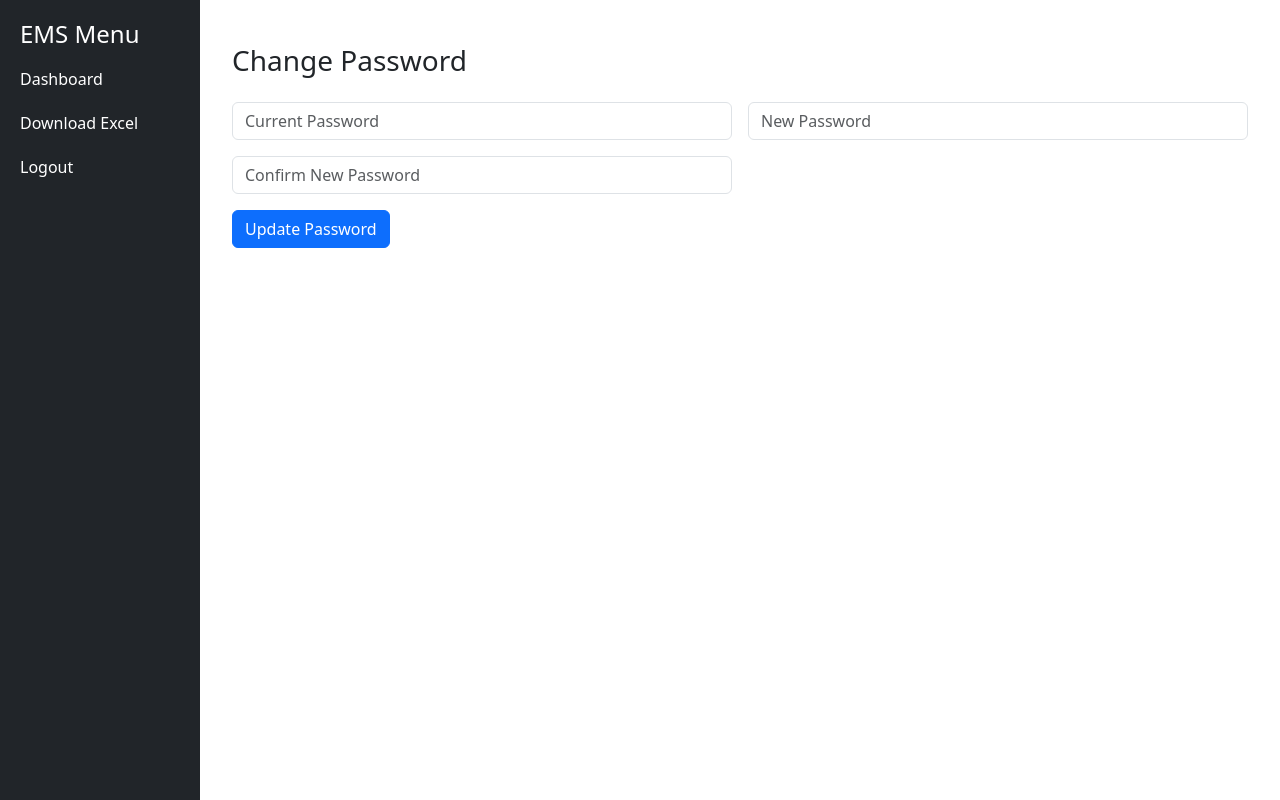
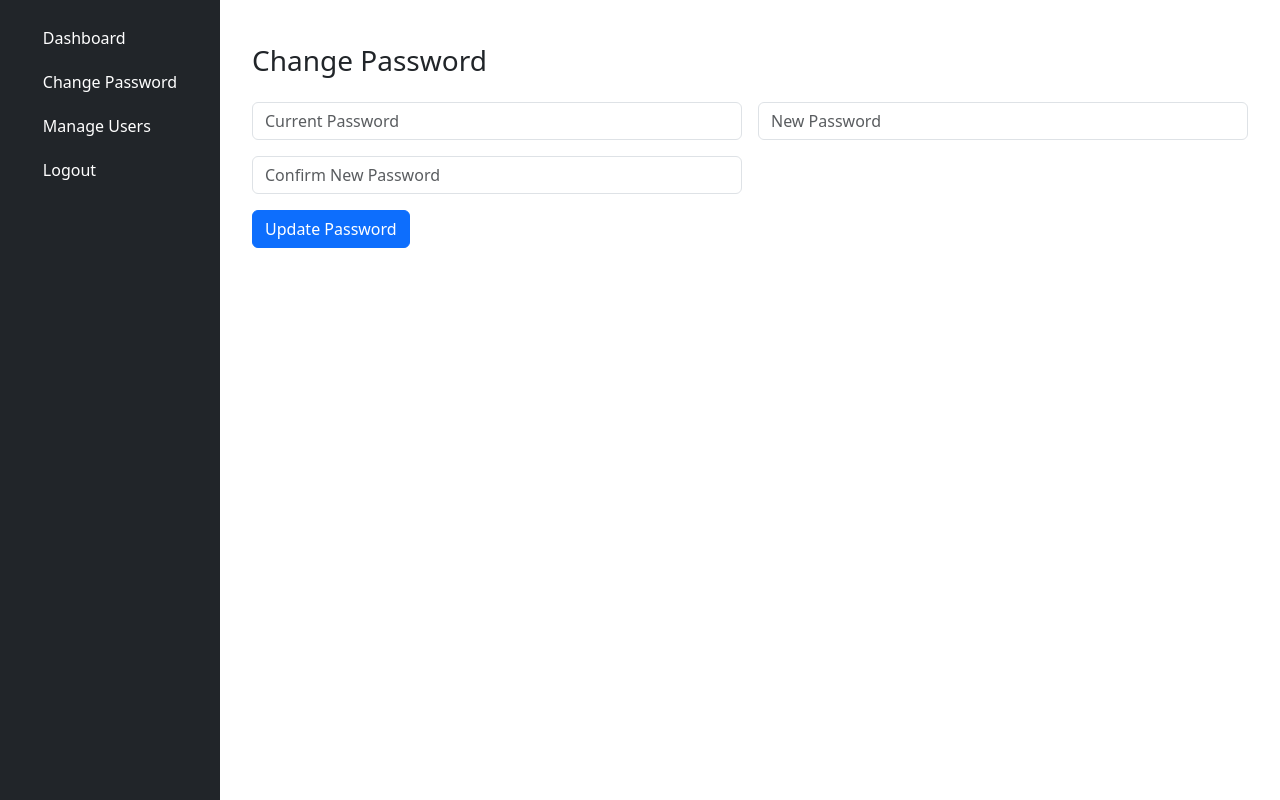
Before and after one commit to richard358/employee-management-system, a Flask app: page /change_password in a window 1280 px wide. Run offline with Flask 3, Linux system fonts and the light colour scheme; the visitor is signed in with stand-in values (Sample User, id 1); some libraries are stand-ins or nearby versions.

Commit message:
Updated layout.html and index.html with layout improvements

```diff
--- a/templates/layout.html
+++ b/templates/layout.html
@@ -2,78 +2,84 @@
 <html lang="en">
 <head>
     <meta charset="UTF-8">
-    <title>{% block title %}Employee Management{% endblock %}</title>
     <meta name="viewport" content="width=device-width, initial-scale=1.0">
+    <title>{% block title %}Employee Management System{% endblock %}</title>
 
-    <!-- Bootstrap 5 CDN -->
+    <!-- Bootstrap 5 CSS -->
     <link href="https://cdn.jsdelivr.net/npm/bootstrap@5.3.0/dist/css/bootstrap.min.css" rel="stylesheet">
-    <style>
+
     <style>
         body {
             min-height: 100vh;
             display: flex;
             flex-direction: column;
         }
+
         .wrapper {
             display: flex;
-    height: 100vh;
+            flex: 1;
+            flex-direction: row;
         }
+
         .sidebar {
-    width: 200px; /* Reduced from 240px */
-    background-color: #212529;
+            width: 220px;
+            min-height: 100vh;
+            background-color: #343a40;
+        }
+
+        .sidebar .nav-link {
             color: white;
+            padding: 10px;
+            display: block;
+        }
+
+        .sidebar .nav-link:hover {
+            background-color: #495057;
+        }
+
+        .content {
+            flex: 1;
             padding: 20px;
         }
-  .sidebar a {
-    display: block;
-    color: white;
-    padding: 10px 0;
-    text-decoration: none;
-  }
-  .sidebar a:hover {
-    background-color: #343a40;
-    border-radius: 5px;
-    padding-left: 10px;
-  }
-  .main {
-    flex: 1;
-    padding: 20px;
-    overflow-y: auto;
-  }
+
         @media (max-width: 768px) {
             .sidebar {
+                position: fixed;
+                z-index: 1040;
                 width: 100%;
                 height: auto;
-      position: relative;
             }
-    .main {
-      padding: 10px;
+
+            .wrapper {
+                flex-direction: column;
             }
         }
-</style>
-
     </style>
 </head>
 <body>
 
+<!-- Navigation and Sidebar -->
 <div class="wrapper">
-    <!-- Sidebar -->
-    <div class="sidebar">
-        <h4>EMS Menu</h4>
-        <a href="/dashboard">Dashboard</a>
-        {% if role == 'admin' %}
-        <a href="/manage_users">Manage Users</a>
-        <a href="/delete_all">Delete All</a>
+    <nav class="navbar navbar-dark bg-dark flex-md-column sidebar p-3">
+        <button class="navbar-toggler d-md-none mb-3" type="button" data-bs-toggle="collapse" data-bs-target="#sidebarMenu" aria-controls="sidebarMenu" aria-expanded="false" aria-label="Toggle navigation">
+            <span class="navbar-toggler-icon"></span>
+        </button>
+
+        <div class="collapse d-md-block" id="sidebarMenu">
+            <a href="/dashboard" class="nav-link">Dashboard</a>
+            <a href="/change_password" class="nav-link">Change Password</a>
+            {% if session['role'] == 'admin' %}
+                <a href="/manage_users" class="nav-link">Manage Users</a>
             {% endif %}
-        <a href="/download_excel">Download Excel</a>
-        <a href="/logout">Logout</a>
+            <a href="/logout" class="nav-link">Logout</a>
         </div>
+    </nav>
 
-    <!-- Main content -->
-    <div class="main">
+    <!-- Main Content Area -->
+    <main class="content">
         {% with messages = get_flashed_messages() %}
             {% if messages %}
-                <div class="alert alert-info" role="alert">
+                <div class="alert alert-info">
                     {% for message in messages %}
                         {{ message }}
                     {% endfor %}
@@ -82,10 +88,10 @@
         {% endwith %}
 
         {% block content %}{% endblock %}
-    </div>
+    </main>
 </div>
 
-<!-- Bootstrap JS (Optional) -->
+<!-- Bootstrap JS -->
 <script src="https://cdn.jsdelivr.net/npm/bootstrap@5.3.0/dist/js/bootstrap.bundle.min.js"></script>
 </body>
 </html>
```
Lines whose indentation alone changed are shown as unchanged.
